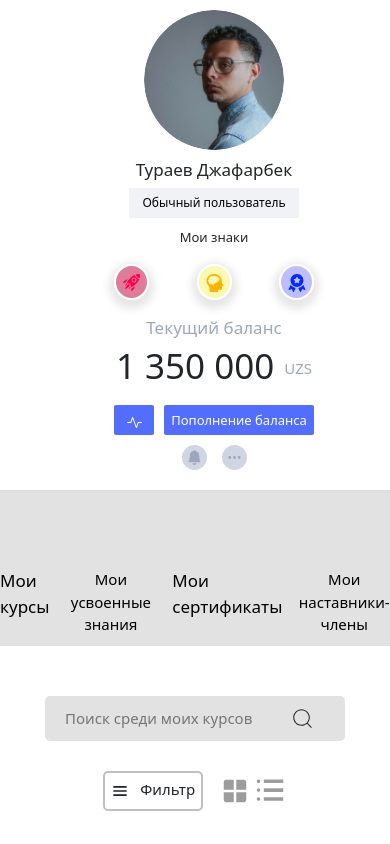
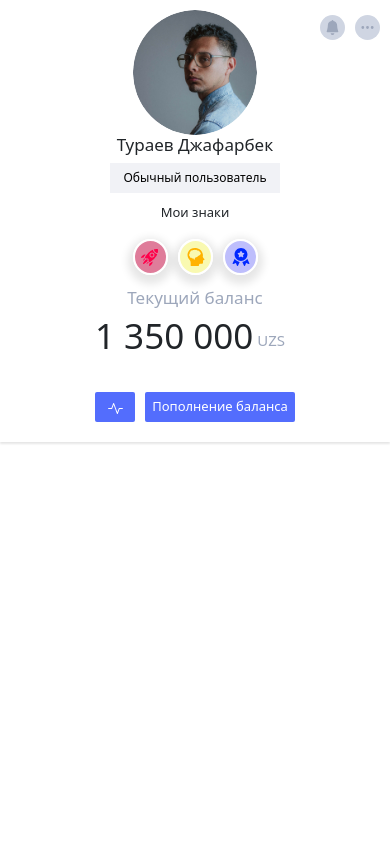
Before and after one commit to otabekbeb/garvid_user, a React (Create React App) app: page / in a window 390 px wide. Shown: the top 844 px of the page. Built offline with nearby package versions, Linux system fonts and the light colour scheme.

Commit message:
dawdawa
ddwaw

```diff
--- a/src/App.js
+++ b/src/App.js
@@ -6,7 +6,7 @@ export default function App() {
   return (
     <div>
      <Profil/>
-     <Pdp/>
+     {/* <Pdp/> */}
     </div>
   )
 }
--- a/src/pages/css/profil.css
+++ b/src/pages/css/profil.css
@@ -88,7 +88,7 @@ box-shadow: 0px 2px 2px 0px #0000001A;
 .user_img_hover {
   position: absolute;
   bottom: 2px;
-  height: 40px;
+  height: 24%;
   width: 100%;
   text-align: center;
   background-color: rgba(255, 255, 255, 0.295);
@@ -320,53 +320,41 @@ cursor: pointer;
 
 
   @media (max-width:700px) {
+    .profil_blok_bir{
+      width: 100%;
+      text-align: center;
+    }
+    .profil_blok_ikki{
+      width: 100%;
+      text-align: center;
+    }
     .profil_blok_ikki_icon{
-      margin-top: 10px;
+      width: 60px;
+      display: flex;
+      justify-content: space-between;
+      position: absolute;
+      top: 10px;
+      right: 10px;
     }
-    .blok_bir_icon{
-      margin-bottom: 15px;
-    }
-    .blok_bir_text h1{
-      margin-top: 10px;
-    }
-    .profil_size{
-      flex-direction: column;
-      width: auto;
-    }
-    .profil_blok_bir{
-      flex-direction: column;
-      text-align: center;
+    .blok_bir_text{
+      width: 100%;
     }
     .blok_bir_icon{
       width: 100%;
       display: flex;
-      justify-content: space-between;
-      align-items: center;
+      justify-content: center;
+      gap: 10px;
+      margin-bottom: 10px;
     }
-    .profil_blok_ikki{
-      flex-direction: column;
+    .profil_size_df{
+      position: relative;
+    }
+    .user_hover_photo_icon{
+      margin-top:1%;
+      font-size: 5vw;
+    }
+    .profil_blok_ikki_sum p{
+      margin-bottom: 0;
+    }
 
-    }
-    .profil_blok_ikki_text{
-      text-align: center;
-    }
-    .profil_blok_ikki_sum{
-      width: 100%;
-      display: flex;
-      justify-content:center;
-      gap: 10px;
-    }
-    .profil_blok_ikki_button{
-      width: 100%;
-      display: flex;
-      gap: 10px;
-      margin-top: 10px;
-      justify-content: center;
-    }
-    .profil_blok_ikki_icon{
-      width: 100%;
-      display: flex;
-      gap: 15px;
-      justify-content: center;
-    }
   }
```
